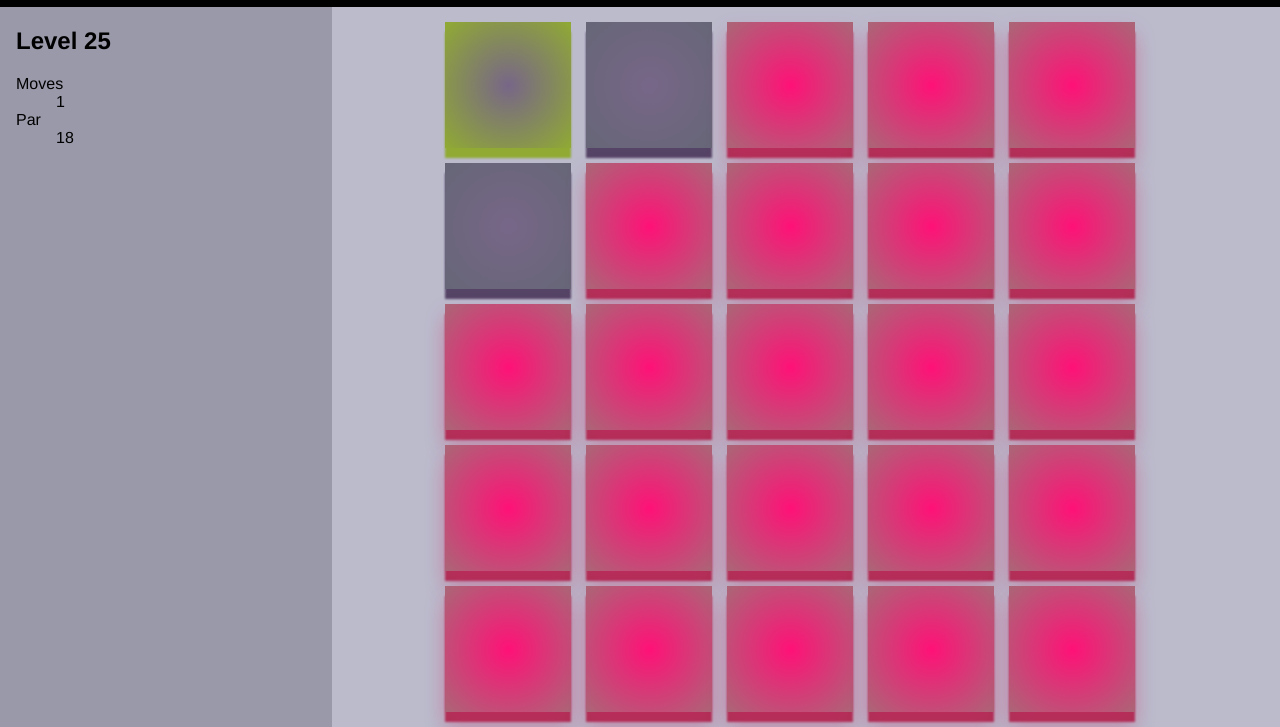
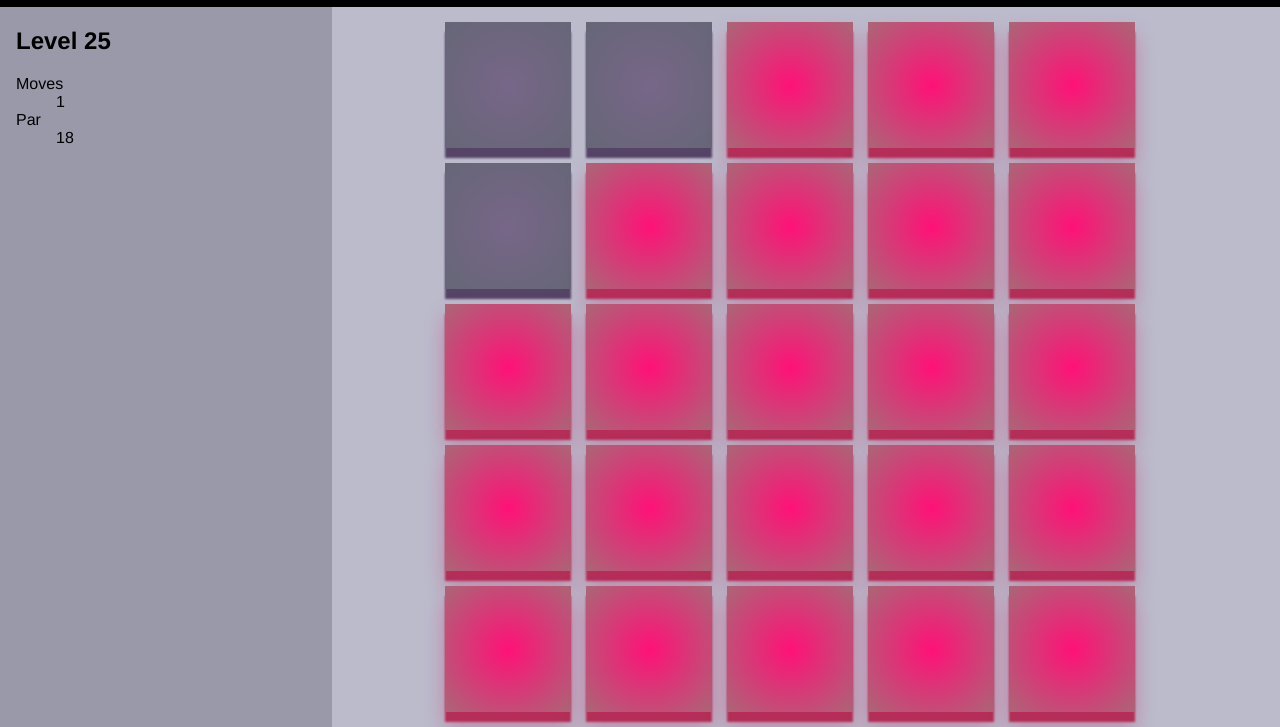
Before and after one commit to fourier-space/Computing-2-Week-3, a website with bundled scripts: page web-app/index.html in a window 1280 px wide. Both pictures are taken after a click on the element 508 px from the left and 158 px from the top of the page. Shown: the part 73-800 px from the top of the page. Built offline with nearby package versions, Linux system fonts and the light colour scheme.

Commit message:
Accessibility

```diff
--- a/web-app/default.css
+++ b/web-app/default.css
@@ -107,7 +107,7 @@ main
     --button-lower-edge: var(--button-lower-edge-pressed);
 }
 
-#game_board td:focus
+#game_board td:focus:not(:active)
 {
     --lit-inner-background: var(--focus-inner-background);
     --lit-outer-background: var(--focus-outer-background);
--- a/web-app/main.js
+++ b/web-app/main.js
@@ -31,17 +31,21 @@ document.documentElement.style.setProperty("--game-columns", game_columns);
 
 const game_board = document.getElementById("game_board");
 
-
-
 const create_cell_in_row = function (row_index, tr) {
     return function (column_index) {
         const td = document.createElement("td");
 
         td.tabIndex = 0;
 
-        td.onclick = function () {
+        td.onclick = function (event) {
             game_state = LightsOut.ply(column_index, row_index, game_state);
             update_display();
+
+            // If we mouse click the button, rather than keyboard,
+            // De-focus, to not show green outline.
+            if (event) {
+                td.blur();
+            }
         };
 
         td.onkeydown = function (event) {
```
